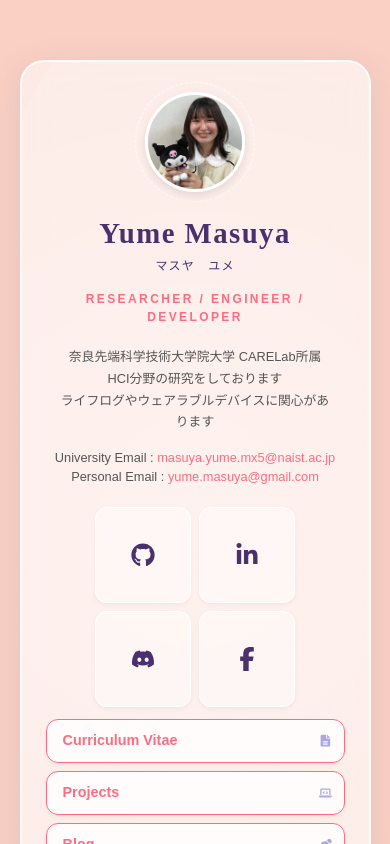
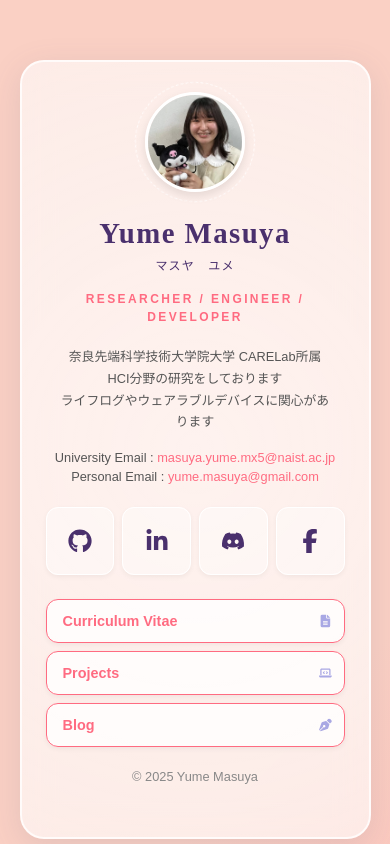
Before and after one commit to yume0105/Profile_JS, a Next.js app in the folder portfolio-app/: page / in a window 390 px wide. Shown: the top 844 px of the page. Built offline with nearby package versions, Linux system fonts and the light colour scheme.

Commit message:
グローバルスタイルを調整し、スマホ対応を強化。レイアウトのバランスを改善し、コンテンツの表示を最適化。

```diff
--- a/portfolio-app/app/globals.css
+++ b/portfolio-app/app/globals.css
@@ -23,20 +23,15 @@ body {
   background-size: 400% 400%;
   animation: gradientBG 10s ease infinite;
 
-  /* 最低の高さを確保しつつ、中身が増えたら伸びるように */
   min-height: 100vh;
   width: 100%;
-
-  /* 全体の横スクロールを防止 */
   overflow-x: hidden;
 
   display: flex;
   flex-direction: column;
-  /* コンテンツが少ない時は中央、多い時は上詰め（スクロール可能にするため） */
   justify-content: center;
   align-items: center;
 
-  /* 上下の余白 */
   padding: 40px 0;
   box-sizing: border-box;
 }
@@ -52,7 +47,6 @@ footer {
   font-size: 0.8rem;
   color: #888;
   margin-top: 20px;
-  /* フッターがカードにくっつきすぎないように確保 */
   padding-bottom: 20px;
 }
 
@@ -81,10 +75,6 @@ footer {
 
   height: auto;
   margin: auto;
-
-  /* ★★★修正：重要！★★★ */
-  /* ここに overflow: hidden を入れないと、背景のグラデーションが */
-  /* カードからはみ出して、横スクロールや謎の余白の原因になります */
   overflow: hidden;
 
   animation: floatUp 1s cubic-bezier(0.22, 1, 0.36, 1) forwards;
@@ -97,22 +87,19 @@ footer {
   width: 90%;
   padding: 30px;
   margin: auto;
-  /* こちらも同様にはみ出し防止 */
   overflow: hidden;
-  position: relative; /* 背景グラデーションのために必要 */
+  position: relative;
 }
 
 /* 背景装飾 */
 .card::before, .card-wide::before {
   content: '';
   position: absolute;
-  /* 中心から配置 */
   top: 50%;
   left: 50%;
-  /* 中心を基準に移動させる */
   transform: translate(-50%, -50%) rotate(30deg);
 
-  width: 200%; /* カードよりかなり大きい */
+  width: 200%;
   height: 200%;
   background: radial-gradient(circle, rgba(255,255,255,0.4) 0%, transparent 70%);
   pointer-events: none;
@@ -142,32 +129,30 @@ footer {
 .email-link { color: var(--accent); font-size: 0.8rem; }
 .email-link:hover { text-decoration: underline; }
 
-/* ★★★修正：ボタン配置エリアのバランス調整★★★ */
+/* PC・タブレット用レイアウト */
 .bottom-grid {
-  display: flex; /* GridからFlexに変更して幅制御しやすくする */
+  display: flex;
   gap: 12px;
   width: 100%;
   margin-top: 20px;
-  align-items: stretch; /* 高さを揃える */
+  align-items: stretch;
 }
 
-/* SNSエリア：幅を固定してボタンが巨大化するのを防ぐ */
 .sns-area {
-  flex: 0 0 110px; /* 幅を110pxに固定 */
+  flex: 0 0 110px;
   display: grid;
   grid-template-columns: 1fr 1fr;
   grid-template-rows: 1fr 1fr;
   gap: 8px;
 }
 
-/* SNSボタン：高さも適度に制限 */
 .sns-btn {
   display: flex;
   justify-content: center;
   align-items: center;
   width: 100%;
-  height: 100%; /* 親グリッドに合わせて伸縮 */
-  aspect-ratio: 1 / 1; /* 正方形を維持 */
+  height: 100%;
+  aspect-ratio: 1 / 1;
   background: rgba(255, 255, 255, 0.4);
   border: 1px solid #ffffff;
   border-radius: 12px;
@@ -179,22 +164,21 @@ footer {
 }
 .sns-btn:hover { background: #ffffff; color: var(--accent); transform: translateY(-2px); box-shadow: 0 5px 15px rgba(255, 154, 158, 0.4); }
 
-/* リンクエリア：残りの幅をすべて使う */
 .link-area {
-  flex: 1; /* 残りのスペースを埋める */
+  flex: 1;
   display: flex;
   flex-direction: column;
   gap: 8px;
 }
 
 .link-btn {
-  flex: 1; /* 縦方向いっぱいに広がる */
+  flex: 1;
   display: flex;
   flex-direction: column;
   justify-content: center;
   align-items: flex-start;
   padding: 0 16px;
-  min-height: 44px; /* 最低限の高さを保証 */
+  min-height: 44px;
   background: rgba(255, 255, 255, 0.6);
   border: 1px solid #ffffff;
   border-radius: 12px;
@@ -211,7 +195,7 @@ footer {
 .link-btn svg { position: absolute; top: 50%; right: 12px; transform: translateY(-50%); font-size: 0.8rem; opacity: 0.6; transition: 0.3s; color: var(--text-sub); }
 .link-btn:hover svg { opacity: 1; color: var(--accent); transform: translate(1px, -50%); }
 
-/* プロジェクト・アニメーション系（そのまま） */
+/* プロジェクト・アニメーション系 */
 .fade-up { opacity: 0; animation: slideIn 0.6s ease forwards; }
 .d-1 { animation-delay: 0.2s; } .d-2 { animation-delay: 0.4s; } .d-3 { animation-delay: 0.6s; }
 @keyframes slideIn { from { opacity: 0; transform: translateY(15px); } to { opacity: 1; transform: translateY(0); } }
@@ -235,23 +219,28 @@ footer {
 .cv-list li { margin-bottom: 12px; padding-left: 1em; text-indent: -1em; }
 .cv-date { font-weight: 600; color: var(--accent); margin-right: 8px; }
 
+/* ★★★修正ポイント：スマホ対応★★★ */
 @media (max-width: 480px) {
     .card, .card-wide {
         width: 90%;
         margin: 20px auto;
     }
 
-    /* スマホの場合は縦積みにする */
+    /* コンテナを縦積みに */
     .bottom-grid {
         flex-direction: column;
     }
 
-    /* スマホで縦積みになってもSNSボタンがデカくなりすぎないようにする */
+    /* SNSエリア：スマホでは横一列（4列）にする */
     .sns-area {
         flex: auto;
         width: 100%;
-        max-width: 200px; /* ここで制限 */
-        margin: 0 auto; /* 中央寄せ */
+        max-width: 100%; /* 幅制限を解除して全幅使う */
+        margin: 0 0 12px 0; /* 下に余白 */
+
+        /* 4列に設定 */
+        grid-template-columns: repeat(4, 1fr);
+        grid-template-rows: 1fr;
     }
 
     .projects-grid {
```
